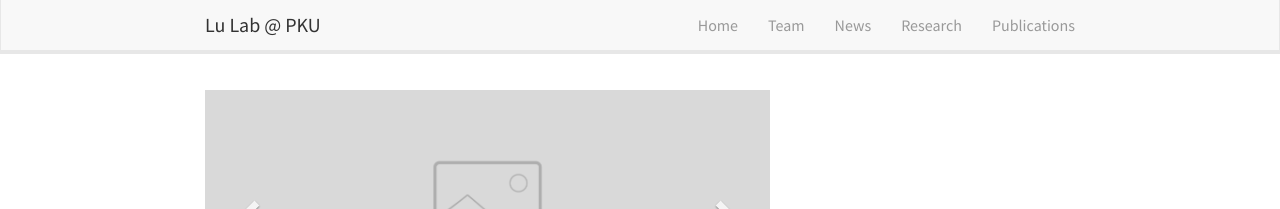
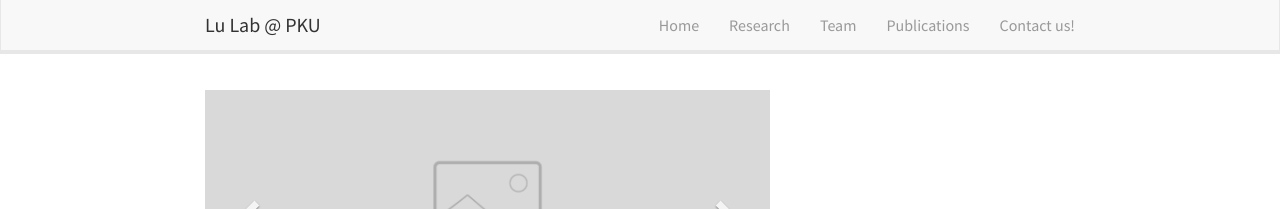
Before and after one commit to LuLabBJMU/lulab.github.io, a Jekyll site: the page built from _pages/home.md, in a window 1280 px wide. Shown: the top 209 px of the page. Built offline with Jekyll 4.4.1, drawn with Linux system fonts in a browser that asks for light colours; nearby versions of some CDN libraries; comment, search, counter and statistics services are not loaded.

Commit message:
header.html

```diff
--- a/_includes/header.html
+++ b/_includes/header.html
@@ -13,10 +13,10 @@
 	<div class="collapse navbar-collapse" id="navbar-collapse-1">
 	  <ul class="nav navbar-nav navbar-right">
 		<li><a href="{{ site.url }}{{ site.baseurl }}/">Home</a></li>
+		<li><a href="{{ site.url }}{{ site.baseurl }}/research">Research</a></li>
 		<li><a href="{{ site.url }}{{ site.baseurl }}/team">Team</a></li>
-		<li><a href="{{ site.url }}{{ site.baseurl }}/news">News</a></li>
-		<li><a href="{{ site.url }}{{ site.baseurl }}/research">Research</a></li>
 		<li><a href="{{ site.url }}{{ site.baseurl }}/publications">Publications</a></li>
+	        <li><a href="{{ site.url }}{{ site.baseurl }}/contactus">Contact us!</a></li>
 	  </ul>
 	</div>
   </div>
```
